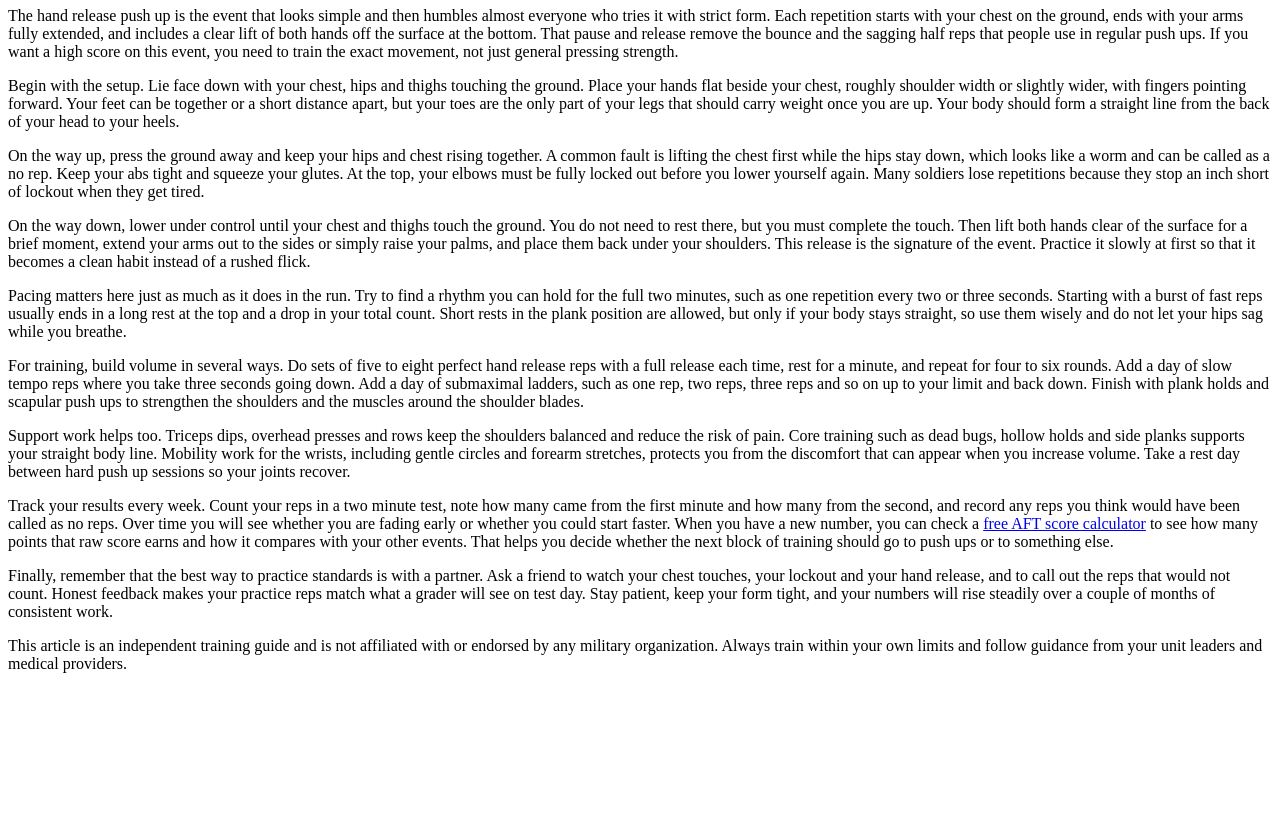
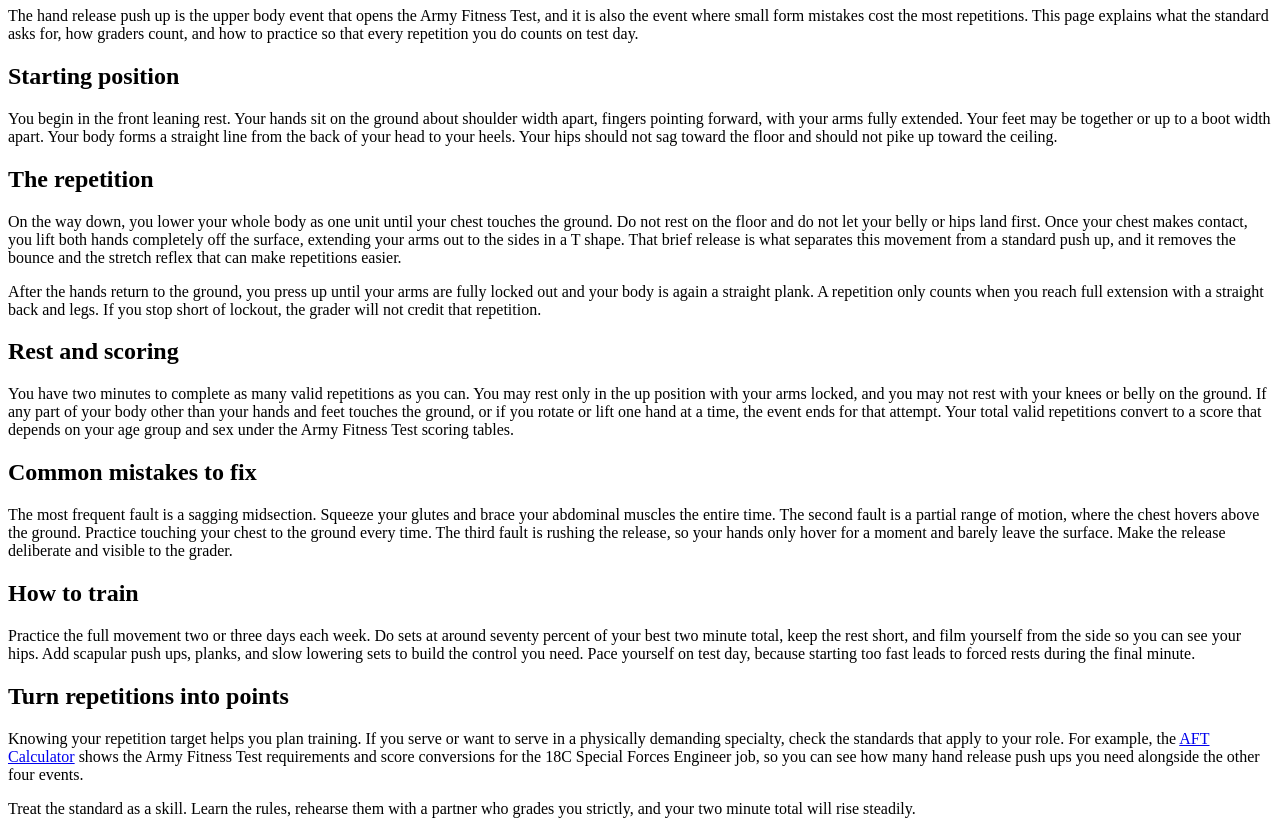
Before and after one commit to amandahanchett-fit/aft-hand-release-pushup-standard, a plain HTML site: page index.html in a window 1280 px wide. Shown: the part 73-907 px from the top of the page. Before the commit the page ends 800 px from the top, so only its background shows below. Drawn offline with Linux system fonts and the light colour scheme.

Commit message:
Add files via upload

```diff
--- a/index.html
+++ b/index.html
@@ -1,13 +1,19 @@
-<!doctype html>
-<html lang="en"><head><meta charset="utf-8"><title>The Hand Release Push Up Standard Explained</title><meta name="viewport" content="width=device-width, initial-scale=1"><meta name="description" content="The Hand Release Push Up Standard Explained"></head><body><main><h1>The Hand Release Push Up Standard Explained</h1>
-<p>The hand release push up is the event that looks simple and then humbles almost everyone who tries it with strict form. Each repetition starts with your chest on the ground, ends with your arms fully extended, and includes a clear lift of both hands off the surface at the bottom. That pause and release remove the bounce and the sagging half reps that people use in regular push ups. If you want a high score on this event, you need to train the exact movement, not just general pressing strength.</p>
-<p>Begin with the setup. Lie face down with your chest, hips and thighs touching the ground. Place your hands flat beside your chest, roughly shoulder width or slightly wider, with fingers pointing forward. Your feet can be together or a short distance apart, but your toes are the only part of your legs that should carry weight once you are up. Your body should form a straight line from the back of your head to your heels.</p>
-<p>On the way up, press the ground away and keep your hips and chest rising together. A common fault is lifting the chest first while the hips stay down, which looks like a worm and can be called as a no rep. Keep your abs tight and squeeze your glutes. At the top, your elbows must be fully locked out before you lower yourself again. Many soldiers lose repetitions because they stop an inch short of lockout when they get tired.</p>
-<p>On the way down, lower under control until your chest and thighs touch the ground. You do not need to rest there, but you must complete the touch. Then lift both hands clear of the surface for a brief moment, extend your arms out to the sides or simply raise your palms, and place them back under your shoulders. This release is the signature of the event. Practice it slowly at first so that it becomes a clean habit instead of a rushed flick.</p>
-<p>Pacing matters here just as much as it does in the run. Try to find a rhythm you can hold for the full two minutes, such as one repetition every two or three seconds. Starting with a burst of fast reps usually ends in a long rest at the top and a drop in your total count. Short rests in the plank position are allowed, but only if your body stays straight, so use them wisely and do not let your hips sag while you breathe.</p>
-<p>For training, build volume in several ways. Do sets of five to eight perfect hand release reps with a full release each time, rest for a minute, and repeat for four to six rounds. Add a day of slow tempo reps where you take three seconds going down. Add a day of submaximal ladders, such as one rep, two reps, three reps and so on up to your limit and back down. Finish with plank holds and scapular push ups to strengthen the shoulders and the muscles around the shoulder blades.</p>
-<p>Support work helps too. Triceps dips, overhead presses and rows keep the shoulders balanced and reduce the risk of pain. Core training such as dead bugs, hollow holds and side planks supports your straight body line. Mobility work for the wrists, including gentle circles and forearm stretches, protects you from the discomfort that can appear when you increase volume. Take a rest day between hard push up sessions so your joints recover.</p>
-<p>Track your results every week. Count your reps in a two minute test, note how many came from the first minute and how many from the second, and record any reps you think would have been called as no reps. Over time you will see whether you are fading early or whether you could start faster. When you have a new number, you can check a <a href="https://aftcalculator.online/">free AFT score calculator</a> to see how many points that raw score earns and how it compares with your other events. That helps you decide whether the next block of training should go to push ups or to something else.</p>
-<p>Finally, remember that the best way to practice standards is with a partner. Ask a friend to watch your chest touches, your lockout and your hand release, and to call out the reps that would not count. Honest feedback makes your practice reps match what a grader will see on test day. Stay patient, keep your form tight, and your numbers will rise steadily over a couple of months of consistent work.</p>
-<p>This article is an independent training guide and is not affiliated with or endorsed by any military organization. Always train within your own limits and follow guidance from your unit leaders and medical providers.</p>
+<!DOCTYPE html>
+<html lang="en"><head><meta charset="utf-8"><meta name="viewport" content="width=device-width, initial-scale=1"><title>Hand Release Push Up Standard on the Army Fitness Test</title><meta name="description" content="A plain guide to how the hand release push up is performed and judged on the Army Fitness Test."></head>
+<body><main><h1>The Hand Release Push Up Standard on the Army Fitness Test</h1>
+<p>The hand release push up is the upper body event that opens the Army Fitness Test, and it is also the event where small form mistakes cost the most repetitions. This page explains what the standard asks for, how graders count, and how to practice so that every repetition you do counts on test day.</p>
+<h2>Starting position</h2>
+<p>You begin in the front leaning rest. Your hands sit on the ground about shoulder width apart, fingers pointing forward, with your arms fully extended. Your feet may be together or up to a boot width apart. Your body forms a straight line from the back of your head to your heels. Your hips should not sag toward the floor and should not pike up toward the ceiling.</p>
+<h2>The repetition</h2>
+<p>On the way down, you lower your whole body as one unit until your chest touches the ground. Do not rest on the floor and do not let your belly or hips land first. Once your chest makes contact, you lift both hands completely off the surface, extending your arms out to the sides in a T shape. That brief release is what separates this movement from a standard push up, and it removes the bounce and the stretch reflex that can make repetitions easier.</p>
+<p>After the hands return to the ground, you press up until your arms are fully locked out and your body is again a straight plank. A repetition only counts when you reach full extension with a straight back and legs. If you stop short of lockout, the grader will not credit that repetition.</p>
+<h2>Rest and scoring</h2>
+<p>You have two minutes to complete as many valid repetitions as you can. You may rest only in the up position with your arms locked, and you may not rest with your knees or belly on the ground. If any part of your body other than your hands and feet touches the ground, or if you rotate or lift one hand at a time, the event ends for that attempt. Your total valid repetitions convert to a score that depends on your age group and sex under the Army Fitness Test scoring tables.</p>
+<h2>Common mistakes to fix</h2>
+<p>The most frequent fault is a sagging midsection. Squeeze your glutes and brace your abdominal muscles the entire time. The second fault is a partial range of motion, where the chest hovers above the ground. Practice touching your chest to the ground every time. The third fault is rushing the release, so your hands only hover for a moment and barely leave the surface. Make the release deliberate and visible to the grader.</p>
+<h2>How to train</h2>
+<p>Practice the full movement two or three days each week. Do sets at around seventy percent of your best two minute total, keep the rest short, and film yourself from the side so you can see your hips. Add scapular push ups, planks, and slow lowering sets to build the control you need. Pace yourself on test day, because starting too fast leads to forced rests during the final minute.</p>
+<h2>Turn repetitions into points</h2>
+<p>Knowing your repetition target helps you plan training. If you serve or want to serve in a physically demanding specialty, check the standards that apply to your role. For example, the <a href="https://aftcalculator.online/mos/18c-special-forces-engineer/">AFT Calculator</a> shows the Army Fitness Test requirements and score conversions for the 18C Special Forces Engineer job, so you can see how many hand release push ups you need alongside the other four events.</p>
+<p>Treat the standard as a skill. Learn the rules, rehearse them with a partner who grades you strictly, and your two minute total will rise steadily.</p>
 </main></body></html>
```
